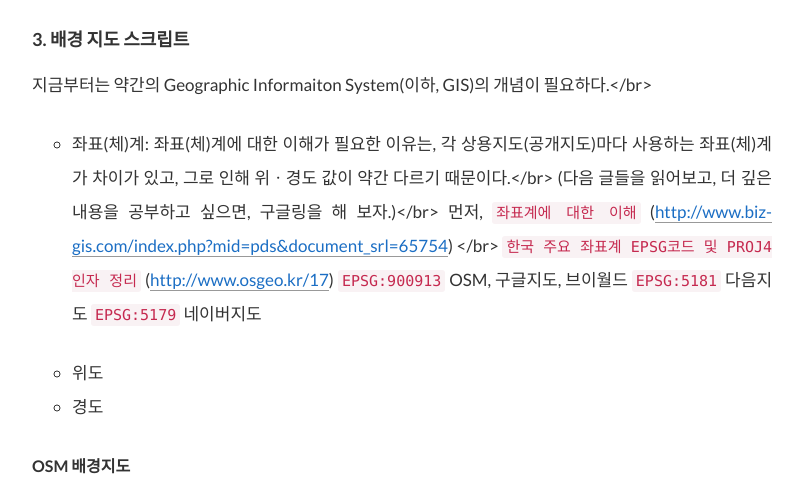
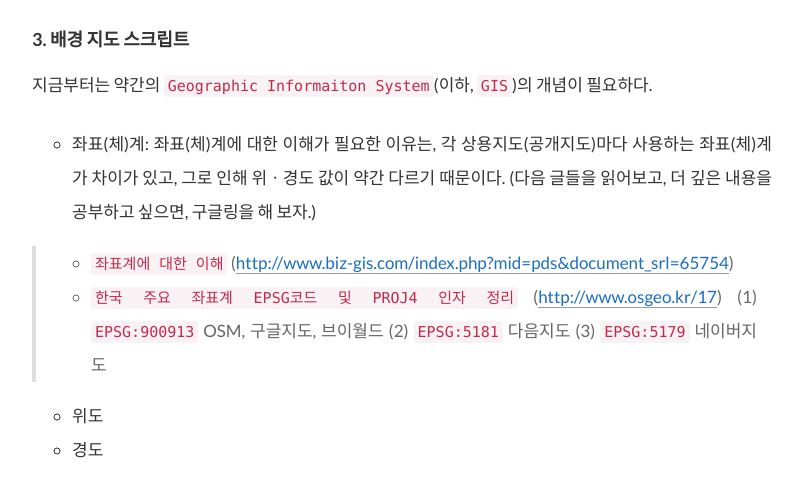
Before and after one commit to bbong95/bbong95.github.io, a Jekyll site: the page built from _posts/2018-07-25-Leaflet 맛보기.markdown, in a window 1280 px wide, cut to the strip 3000-3489 px from the top of the page. Shown: the whole strip, without its empty margins (238-1041 px from the left). Built offline with Jekyll 4.4.1, drawn with Linux system fonts in a browser that asks for light colours; some web fonts are replaced; comment, search, counter and statistics services are not loaded.

Commit message:
글수정

```diff
--- a/_posts/2018-07-25-Leaflet 맛보기.markdown
+++ b/_posts/2018-07-25-Leaflet 맛보기.markdown
@@ -100,14 +100,15 @@ body { height: 100%; margin: 0; padding: 0;}
 
 ### 3. 배경 지도 스크립트
 
-지금부터는 약간의 Geographic Informaiton System(이하, GIS)의 개념이 필요하다.</br>
-- 좌표(체)계: 좌표(체)계에 대한 이해가 필요한 이유는, 각 상용지도(공개지도)마다 사용하는 좌표(체)계가 차이가 있고, 그로 인해 위ㆍ경도 값이 약간 다르기 때문이다.</br>
-(다음 글들을 읽어보고, 더 깊은 내용을 공부하고 싶으면, 구글링을 해 보자.)</br>
-먼저, `좌표계에 대한 이해` ([http://www.biz-gis.com/index.php?mid=pds&document_srl=65754](http://www.biz-gis.com/index.php?mid=pds&document_srl=65754){:target="_blank"}) </br>
-`한국 주요 좌표계 EPSG코드 및 PROJ4 인자 정리` ([http://www.osgeo.kr/17](http://www.osgeo.kr/17){:target="_blank"})
-`EPSG:900913` OSM, 구글지도, 브이월드
-`EPSG:5181` 다음지도
-`EPSG:5179` 네이버지도
+지금부터는 약간의 `Geographic Informaiton System`(이하, `GIS`)의 개념이 필요하다.
+- 좌표(체)계: 좌표(체)계에 대한 이해가 필요한 이유는, 각 상용지도(공개지도)마다 사용하는 좌표(체)계가 차이가 있고, 그로 인해 위ㆍ경도 값이 약간 다르기 때문이다.
+(다음 글들을 읽어보고, 더 깊은 내용을 공부하고 싶으면, 구글링을 해 보자.)
+
+> - `좌표계에 대한 이해` ([http://www.biz-gis.com/index.php?mid=pds&document_srl=65754](http://www.biz-gis.com/index.php?mid=pds&document_srl=65754){:target="_blank"})
+> - `한국 주요 좌표계 EPSG코드 및 PROJ4 인자 정리` ([http://www.osgeo.kr/17](http://www.osgeo.kr/17){:target="_blank"})
+(1) `EPSG:900913` OSM, 구글지도, 브이월드
+(2) `EPSG:5181` 다음지도
+(3) `EPSG:5179` 네이버지도
 
 - 위도
 - 경도
```
